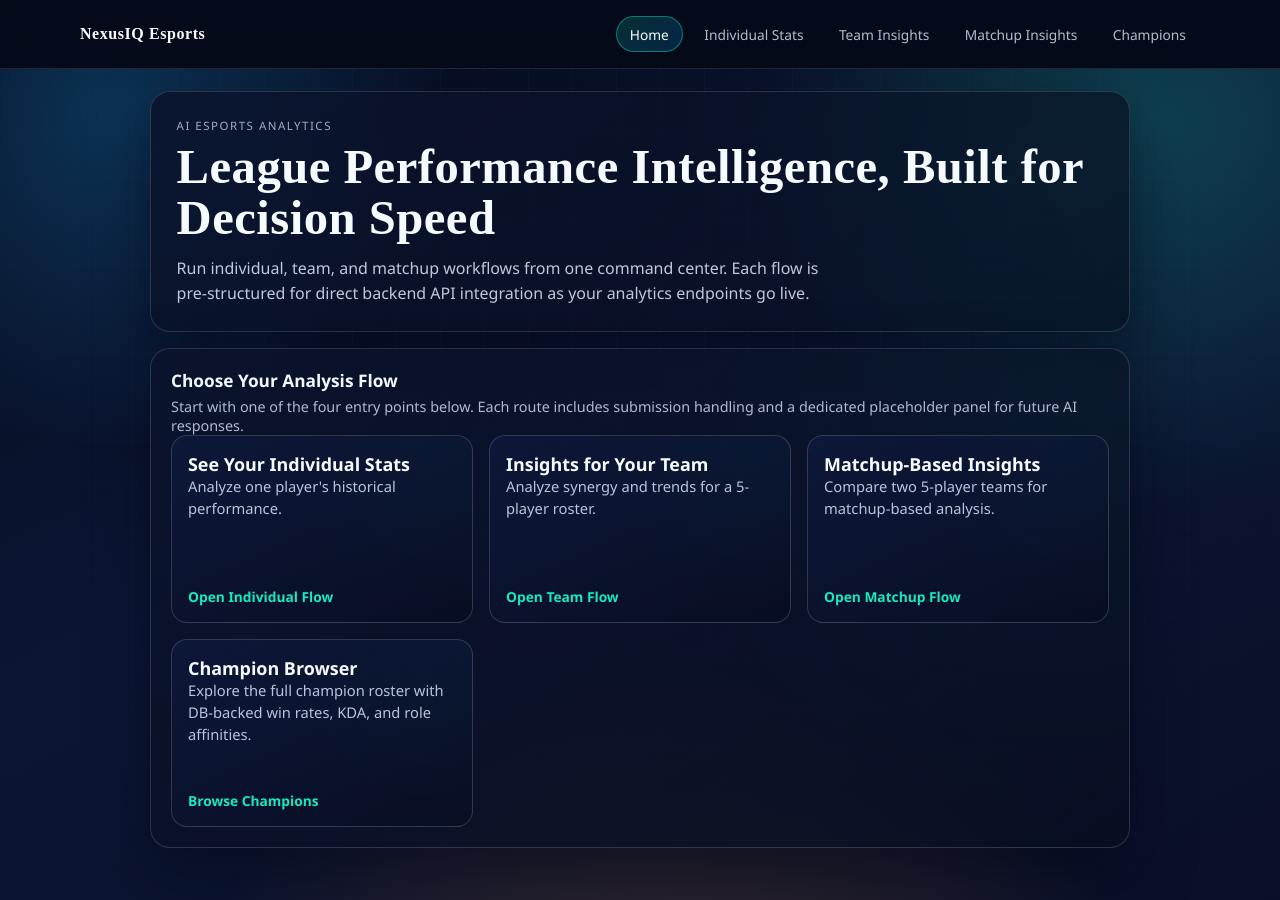
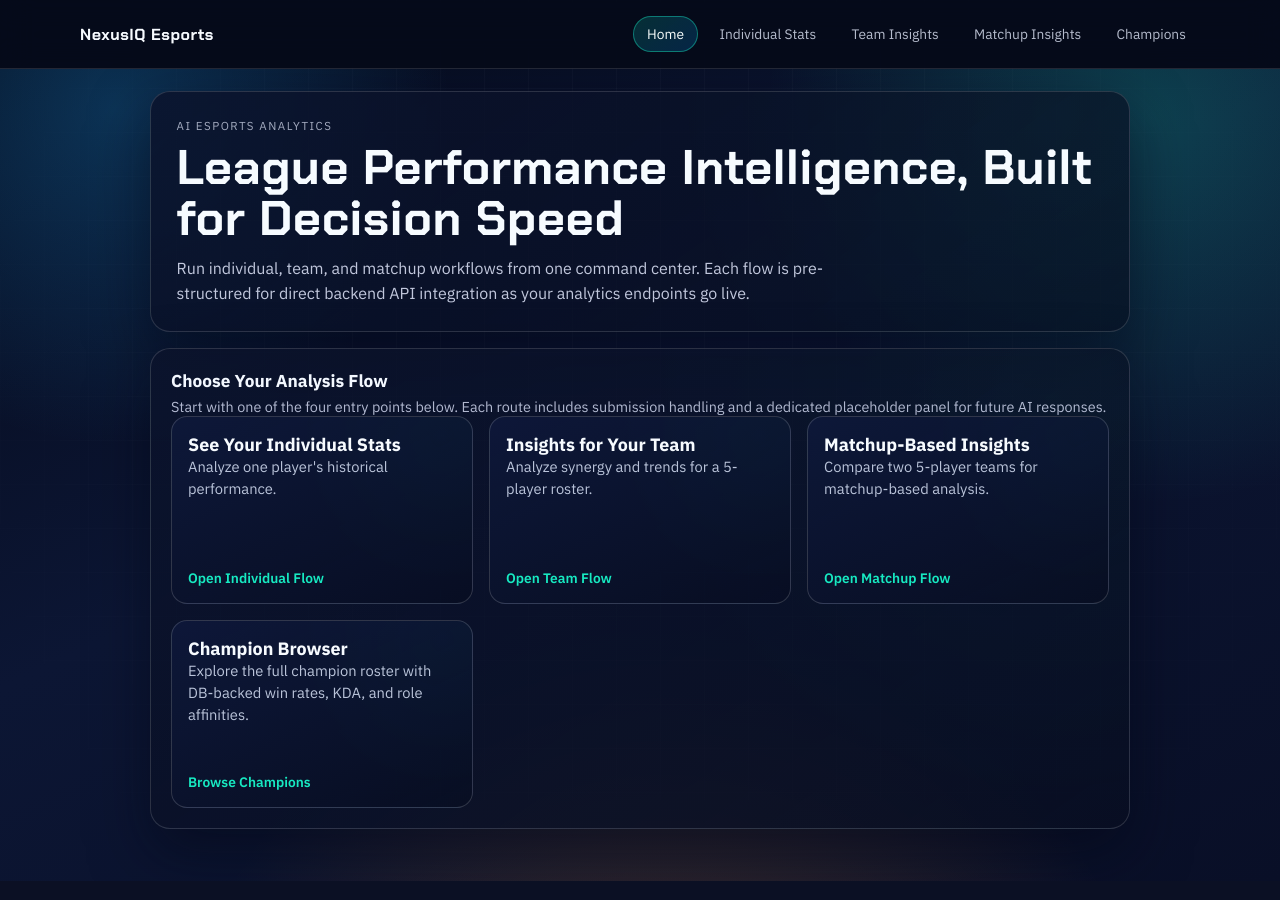
Before and after one commit to ebrain-mendoza121/capstone-esports, a Next.js app in the folder frontend/: page / in a window 1280 px wide. Built offline with nearby package versions, Linux system fonts and the light colour scheme.

Commit message:
added fonts that aligns with the app identity.

```diff
--- a/frontend/src/app/globals.css
+++ b/frontend/src/app/globals.css
@@ -17,8 +17,8 @@
   --radius-m: 16px;
   --radius-s: 12px;
   --ease-main: 280ms cubic-bezier(0.22, 1, 0.36, 1);
-  --font-display: "Bodoni Moda", "Didot", "Bodoni MT", "Times New Roman", serif;
-  --font-body: "Avenir Next", "Segoe UI", "Trebuchet MS", sans-serif;
+  --font-display: var(--font-chakra-petch), "Eurostile", "Arial Narrow", sans-serif;
+  --font-body: var(--font-ibm-plex-sans), "Avenir Next", "Segoe UI", sans-serif;
 }
 
 html,
@@ -29,6 +29,7 @@ body {
 
 body {
   font-family: var(--font-body);
+  font-variant-numeric: tabular-nums;
   color: #e8ebff;
   -webkit-font-smoothing: antialiased;
   -moz-osx-font-smoothing: grayscale;
--- a/frontend/src/app/layout.tsx
+++ b/frontend/src/app/layout.tsx
@@ -1,6 +1,21 @@
 import type { Metadata } from "next";
+import { Chakra_Petch, IBM_Plex_Sans } from "next/font/google";
 import AppNavbar from "@/components/navigation/AppNavbar";
 import "./globals.css";
+
+const chakraPetch = Chakra_Petch({
+  subsets: ["latin"],
+  weight: ["500", "600", "700"],
+  variable: "--font-chakra-petch",
+  display: "swap",
+});
+
+const ibmPlexSans = IBM_Plex_Sans({
+  subsets: ["latin"],
+  weight: "variable",
+  variable: "--font-ibm-plex-sans",
+  display: "swap",
+});
 
 export const metadata: Metadata = {
   title: "NexusIQ Esports Analytics",
@@ -13,7 +28,7 @@ export default function RootLayout({
   children: React.ReactNode;
 }>) {
   return (
-    <html lang="en">
+    <html lang="en" className={`${ibmPlexSans.variable} ${chakraPetch.variable}`}>
       <body>
         <AppNavbar />
         {children}
```
